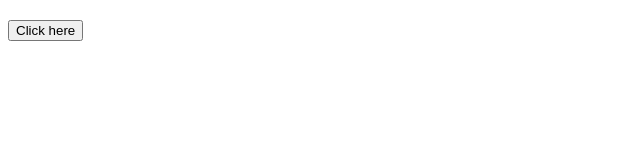
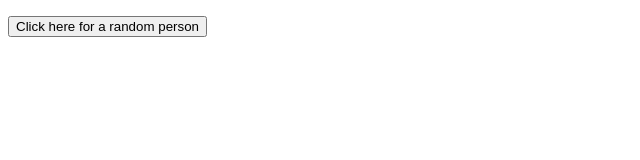
Before and after one commit to ksudhanv/MIC9, a Gatsby site: page / in a window 1280 px wide. Shown: the whole page, without its empty margins (0-640 px from the left). Built offline with nearby package versions, Linux system fonts and the light colour scheme; Gatsby itself is replaced by a stand-in of ours.

Commit message:
final site

```diff
--- a/src/pages/index.js
+++ b/src/pages/index.js
@@ -3,19 +3,16 @@ import axios from 'axios'
 
 export default function Example() {
 
-  const [content, setContent] = useState('')
-  const [author, setAuthor] = useState('')
+  const [person, setPerson] = useState('')
   const quote = () => {
     axios.get('https://api.quotable.io/random').then(response => {
-      setContent(response.data.content)
-      setAuthor(response.data.author)
+      setPerson(response.data.author)
     })
   }
     return (
     <div>
-      <h2 className='quote'>{content}</h2>
-        <p className='quote-author'>{author}</p>
-        <button className='quote-button' variant="primary" onClick={quote}>Click here</button>
+        <p>{person}</p>
+        <button onClick={quote}>Click here for a random person</button>
     </div>
   )
 }
```
